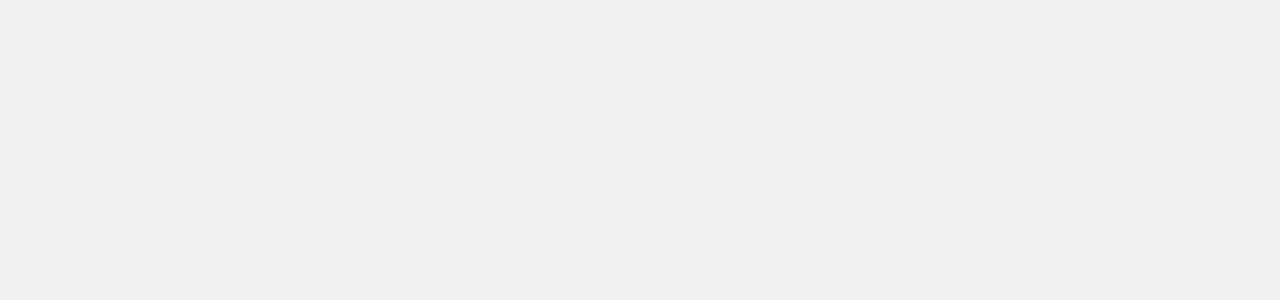
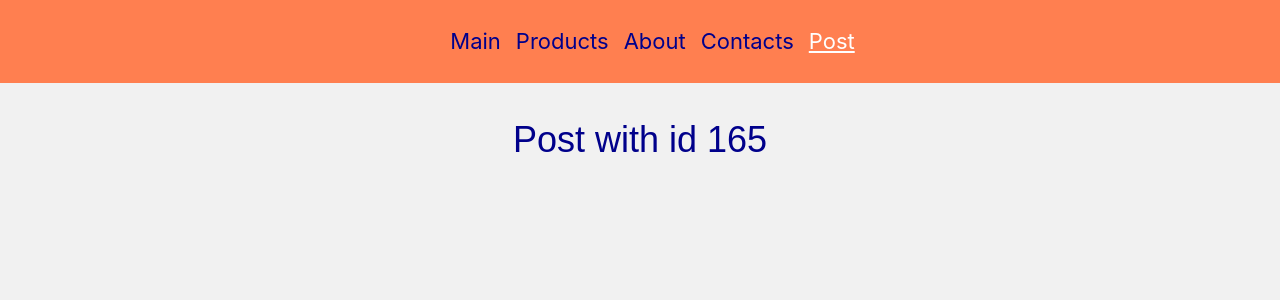
Before and after one commit to Imanbeq/my-app, a React (Create React App) app: page /post/165 in a window 1280 px wide. Before the commit this address had no page. Shown: the top 300 px of the page. Built offline with nearby package versions, Linux system fonts and the light colour scheme.

Commit message:
feat: added component pages and NavLink

```diff
--- a/src/App.css
+++ b/src/App.css
@@ -1,3 +1,9 @@
+
+ul{
+  margin: 0;
+  text-align: center;
+}
+
 .title {
   text-align: center;
   color: darkblue;
@@ -5,95 +11,119 @@
   padding-top: 20px;
 }
 
-.mainFlex{
-  display: flex;
+.nav{
+  background-color: coral;
+  padding: 25px;
 }
 
-.leftFlex{
-  display: flex;
-  flex-direction: column;
-  max-width: 60%;
-  padding: 10px 35px;
+.nav ul li{
+  list-style: none;
+  display: inline-block;
+  color: darkblue;
 }
 
-.rightFlex{
-  display: flex;
-  flex-direction: column;
-  max-width: 40%;
-  background-size: contain;
-  padding: 10px 35px;
+.nav ul li a{
+  text-align: center;
+  text-decoration: none;
+  margin-right: 15px;
+  font-size: 22px;
 }
 
-.colFlex{
-  display: flex;
-  flex-direction: column;
+.active-link{
+  color: white;
+  text-decoration: underline!important;
 }
 
-.rowFlex{
-  display: flex;
-  padding: 25px 30px;
-}
 
-.img{
-  border-radius: 20px;
-}
+/*.mainFlex{*/
+/*  display: flex;*/
+/*}*/
 
-.line{
-  height: 1px;
-  background-color: darkgrey;
-  border: none;
-}
+/*.leftFlex{*/
+/*  display: flex;*/
+/*  flex-direction: column;*/
+/*  max-width: 60%;*/
+/*  padding: 10px 35px;*/
+/*}*/
 
-.leftMargin{
-  margin-left: 35px;
-}
+/*.rightFlex{*/
+/*  display: flex;*/
+/*  flex-direction: column;*/
+/*  max-width: 40%;*/
+/*  background-size: contain;*/
+/*  padding: 10px 35px;*/
+/*}*/
 
-.commentFlex{
-  display: flex;
-  justify-content: space-around;
-  padding: 20px 25px;
-}
+/*.colFlex{*/
+/*  display: flex;*/
+/*  flex-direction: column;*/
+/*}*/
 
-.commentSectionDetails{
-  display: flex;
-  flex-direction: column;
-  width: 15%;
-  border: 1px ridge lightgrey;
-  padding: 10px;
-}
+/*.rowFlex{*/
+/*  display: flex;*/
+/*  padding: 25px 30px;*/
+/*}*/
 
-.commentSectionContent{
-  display: flex;
-  flex-direction: column;
-  width: 85%;
-}
+/*.img{*/
+/*  border-radius: 20px;*/
+/*}*/
 
-.commentSectionBorder{
-  border: 1px ridge lightgrey;
-  padding: 10px;
-}
+/*.line{*/
+/*  height: 1px;*/
+/*  background-color: darkgrey;*/
+/*  border: none;*/
+/*}*/
 
-.commentWidth{
-  width: 35%;
-}
+/*.leftMargin{*/
+/*  margin-left: 35px;*/
+/*}*/
 
-.btn{
-  width: 25%;
-  color: white;
-  font-weight: bold;
-  background-color: coral;
-  border: none;
-  cursor: pointer;
-  border-radius: 10px;
-}
+/*.commentFlex{*/
+/*  display: flex;*/
+/*  justify-content: space-around;*/
+/*  padding: 20px 25px;*/
+/*}*/
 
-.italicFont{
-  font-style: italic;
-}
+/*.commentSectionDetails{*/
+/*  display: flex;*/
+/*  flex-direction: column;*/
+/*  width: 15%;*/
+/*  border: 1px ridge lightgrey;*/
+/*  padding: 10px;*/
+/*}*/
 
-.largeFont{
-  font-size: 25px;
-}
+/*.commentSectionContent{*/
+/*  display: flex;*/
+/*  flex-direction: column;*/
+/*  width: 85%;*/
+/*}*/
 
-input:focus {background-color: lightgrey}
-textarea:focus {background-color: lightgrey}
+/*.commentSectionBorder{*/
+/*  border: 1px ridge lightgrey;*/
+/*  padding: 10px;*/
+/*}*/
+
+/*.commentWidth{*/
+/*  width: 35%;*/
+/*}*/
+
+/*.btn{*/
+/*  width: 25%;*/
+/*  color: white;*/
+/*  font-weight: bold;*/
+/*  background-color: coral;*/
+/*  border: none;*/
+/*  cursor: pointer;*/
+/*  border-radius: 10px;*/
+/*}*/
+
+/*.italicFont{*/
+/*  font-style: italic;*/
+/*}*/
+
+/*.largeFont{*/
+/*  font-size: 25px;*/
+/*}*/
+
+/*input:focus {background-color: lightgrey}*/
+/*textarea:focus {background-color: lightgrey}*/
--- a/src/App.js
+++ b/src/App.js
@@ -1,18 +1,48 @@
 import React from "react";
-import { BrowserRouter, Routes, Route, Link } from "react-router-dom";
-import './App.css'
-import Post from "./pages/Post/Post";
-import Main from "./pages/Main/Main";
+import { BrowserRouter, Routes, Route, NavLink } from "react-router-dom";
+import {Main, Products, About, Contacts, Post, NotFound} from "./Pages";
+import "./App.css"
 
 const App = () => {
+
+    const isActive = (object) =>{
+        return object.isActive ? 'active-link' : '';
+    }
+
     return (
         <BrowserRouter>
+            <nav className="nav">
+                <ul>
+                    <li>
+                        <NavLink className={isActive} to="/">Main</NavLink>
+                    </li>
+
+                    <li>
+                        <NavLink className={isActive}  to="/products">Products</NavLink>
+                    </li>
+
+                    <li>
+                        <NavLink className={isActive}  to="/about">About</NavLink>
+                    </li>
+
+                    <li>
+                        <NavLink className={isActive}  to="/contacts">Contacts</NavLink>
+                    </li>
+
+                    <li>
+                        <NavLink className={isActive}  to="/post/165">Post</NavLink>
+                    </li>
+                </ul>
+            </nav>
             <Routes>
                 <Route path='/' element={<Main/>}/>
-                <Route path='/post' element={<Post/>}/>
+                <Route path='/products' element={<Products/>}/>
+                <Route path='/about' element={<About/>}/>
+                <Route path='/contacts' element={<Contacts/>}/>
+                <Route path='/post/:id' element={<Post/>}/>
+                <Route path='*' element={<NotFound/>}/>
             </Routes>
         </BrowserRouter>
-
     )
 }
 
--- /dev/null
+++ b/src/Pages.js
@@ -0,0 +1,33 @@
+import React from "react";
+import {Link,useParams} from "react-router-dom";
+
+export const Main = () => {
+    return <h1 className="title">Main Page</h1>
+
+}
+
+export const Products = () => {
+    return <h1 className="title">Our Products</h1>
+
+}
+
+export const About = () => {
+    return <h1 className="title">About Us</h1>
+
+}
+
+export const Contacts = () => {
+    return <h1 className="title">Contacts</h1>
+
+}
+
+export const Post = () => {
+    const params = useParams();
+    return <h1 className="title">Post with id {params.id}</h1>
+
+}
+
+export const NotFound = () => {
+    return <h1 className="title">404 NOT FOUND.<Link to="/">Go to Main</Link></h1>
+
+}
--- a/src/index.css
+++ b/src/index.css
@@ -5,6 +5,7 @@ body {
     sans-serif;
   -webkit-font-smoothing: antialiased;
   -moz-osx-font-smoothing: grayscale;
+
 }
 
 code {
```
